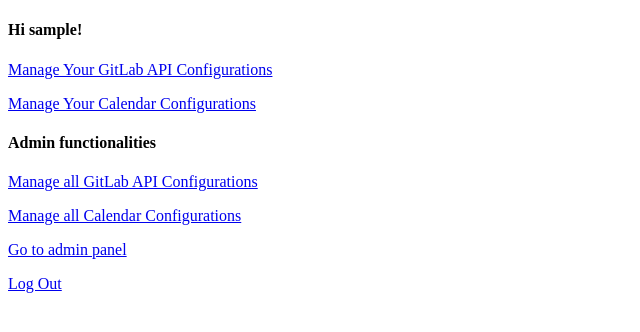
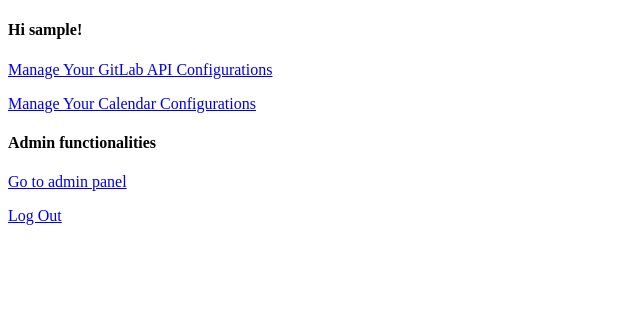
Before and after one commit to DLR-SC/GitLab-Calendar-Webservice, a Django app: page / in a window 1280 px wide. Shown: the top 332 px of the page, without its empty margins (0-640 px from the left). Run offline with Django 3.2, Linux system fonts and the light colour scheme; the visitor is signed in with stand-in values (Sample User, id 1); parts of the project's set-up code (start-up, migrations or seed data) failed here and were passed over.

Commit message:
Removed specific urls 'gitlabapi/' and 'calendar/' for superusers

```diff
--- a/gitcalendar_webservice/core/templates/home.html
+++ b/gitcalendar_webservice/core/templates/home.html
@@ -9,8 +9,6 @@
     <p><a href="{% url 'core:user.calendar.list' user.pk %}">Manage Your Calendar Configurations</a></p>
     {% if user.is_superuser %}
         <h4>Admin functionalities</h4>
-        <p><a href="{% url 'core:all.gitlabapi.list' %}">Manage all GitLab API Configurations</a></p>
-        <p><a href="{% url 'core:all.calendar.list' %}">Manage all Calendar Configurations</a></p>
         <p><a href="{% url 'admin:index' %}">Go to admin panel</a></p>
     {% endif %}
     <p><a href="{% url 'logout' %}">Log Out</a></p>
--- a/gitcalendar_webservice/core/urls.py
+++ b/gitcalendar_webservice/core/urls.py
@@ -1,10 +1,9 @@
 from django.contrib.auth.decorators import login_required
 from django.urls import path
 from django.views.generic.base import TemplateView
-
 from core import views
-from core.views import GitLabAPIListView, AllGitLabAPIListView, GitLabAPIDetailView, GitLabAPIUpdateView, \
-    GitLabAPICreateView, GitLabAPIDeleteView, CalendarConfigurationListView, AllCalendarConfigurationListView, \
+from core.views import GitLabAPIListView, GitLabAPIDetailView, GitLabAPIUpdateView, \
+    GitLabAPICreateView, GitLabAPIDeleteView, CalendarConfigurationListView, \
     CalendarConfigurationDetailView, CalendarConfigurationUpdateView, CalendarConfigurationDeleteView, \
     CalendarConfigurationCreateView
 
@@ -17,13 +16,11 @@
     path('', TemplateView.as_view(template_name='home.html'), name='homesite'),
     path('signup/', views.signup_view, name='signup'),
     path('<int:pk>/gitlabapi/', GitLabAPIListView.as_view(), name='user.gitlabapi.list'),
-    path('gitlabapi/', AllGitLabAPIListView.as_view(), name='all.gitlabapi.list'),
     path('gitlabapi/<int:pk>/', login_required(GitLabAPIDetailView.as_view()), name='gitlabapi.detail'),
     path('gitlabapi/<int:pk>/edit', login_required(GitLabAPIUpdateView.as_view()), name='gitlabapi.update'),
     path('gitlabapi/<int:pk>/delete', login_required(GitLabAPIDeleteView.as_view()), name='gitlabapi.delete'),
     path('gitlabapi/add/', login_required(GitLabAPICreateView.as_view()), name='gitlabapi.add'),
     path('<int:pk>/calendar/', CalendarConfigurationListView.as_view(), name='user.calendar.list'),
-    path('calendar/', AllCalendarConfigurationListView.as_view(), name='all.calendar.list'),
     path('calendar/<int:pk>/', login_required(CalendarConfigurationDetailView.as_view()), name='calendar.detail'),
     path('calendar/<int:pk>/edit', login_required(CalendarConfigurationUpdateView.as_view()), name='calendar.update'),
     path('calendar/<int:pk>/delete', login_required(CalendarConfigurationDeleteView.as_view()), name='calendar.delete'),
```
